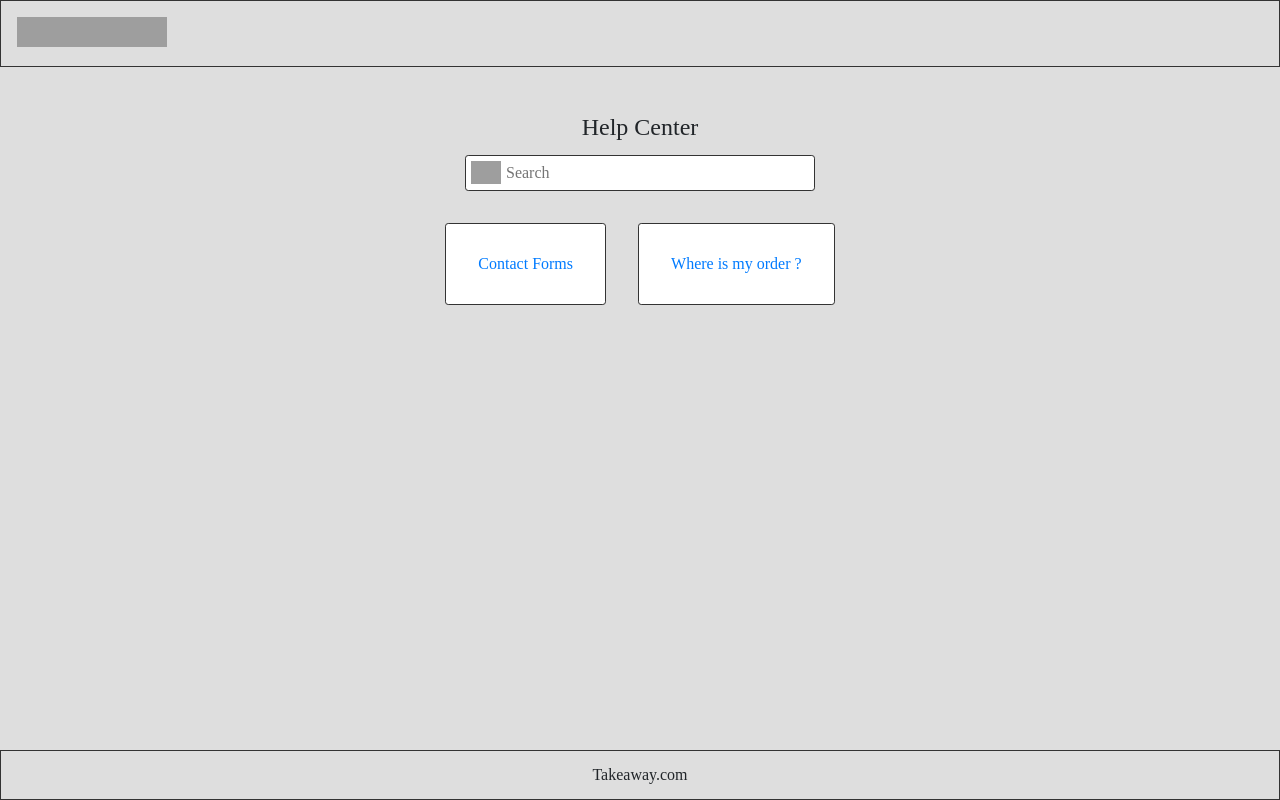
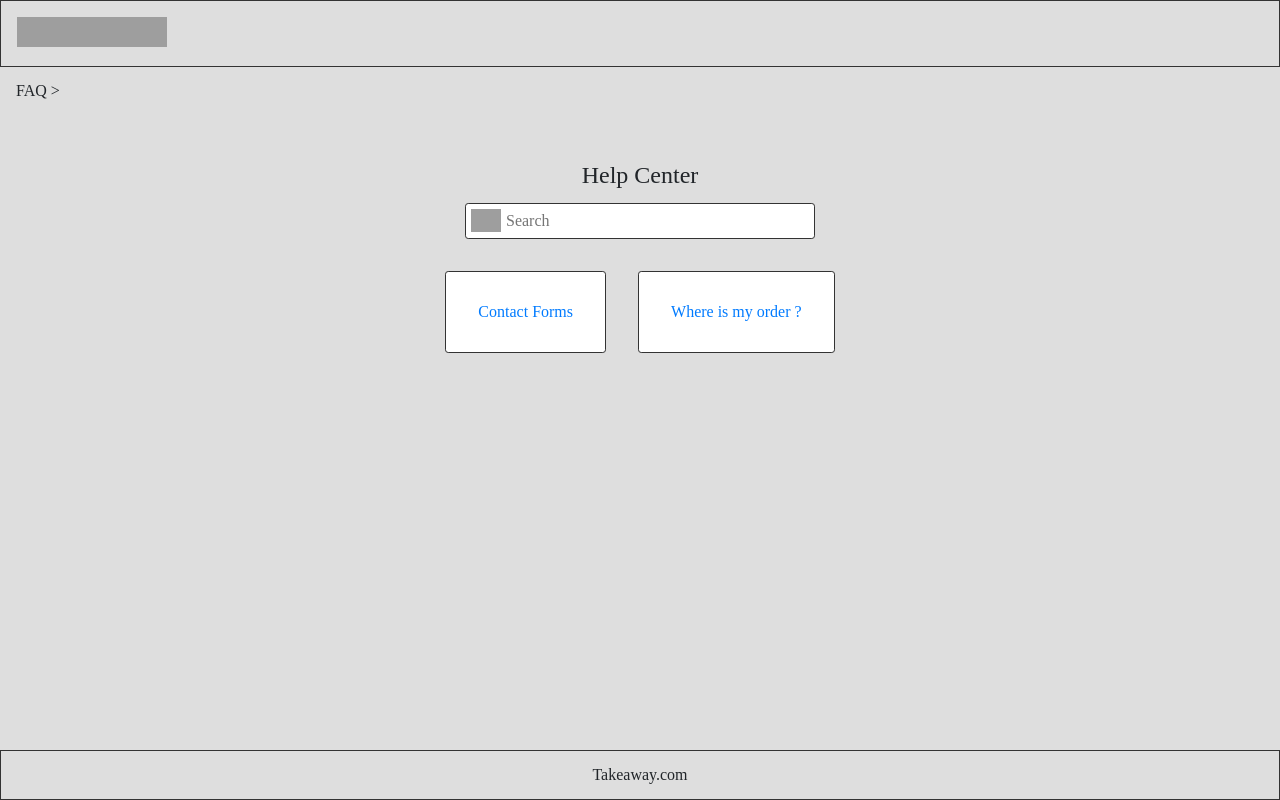
Before and after one commit to yusuf-kaleem/Project-FAQ, a Next.js app in the folder frontend/: page / in a window 1280 px wide. Built offline with nearby package versions, Linux system fonts and the light colour scheme; no server answers; grey boxes are pictures that could not be loaded.

Commit message:
adding breadcrumbs

```diff
--- /dev/null
+++ b/frontend/components/breadcrumbs/breadcrumbs.jsx
@@ -0,0 +1,20 @@
+import styles from './breadcrumbs.module.css'
+import { useRouter } from 'next/router'
+import React,{useEffect} from 'react'
+import { postPageView } from '../../api_services/api_services'
+
+function breadcrumbs({url}){
+
+const router = useRouter()
+let path = "FAQ " + router.route.replace("/"," > ")
+
+useEffect(()=>{
+    postPageView(router.pathname)
+},[])
+
+return <div className={styles.header}>
+ <p>{path}</p>
+</div>
+}
+
+export default breadcrumbs
--- /dev/null
+++ b/frontend/components/breadcrumbs/breadcrumbs.module.css
@@ -0,0 +1,3 @@
+.header {
+    padding: 1em;
+}
--- a/frontend/components/layout/index.jsx
+++ b/frontend/components/layout/index.jsx
@@ -6,6 +6,7 @@ import {
 } from './layout.module.css';
 import Header from '../header/header';
 import Footer from '../footer/footer';
+import Breadcrumbs from '../breadcrumbs/breadcrumbs'
 import React from 'react'
 
 export default function Layout (props) {
@@ -14,7 +15,7 @@ return (
 
  <Header></Header>
 
-
+ <Breadcrumbs url="FAQ"></Breadcrumbs>
     <div className={mainContent}>
     {props.children}
     </div>
```
Also changed, not shown: 1 other file (tests, documents, lock files or other folders).
